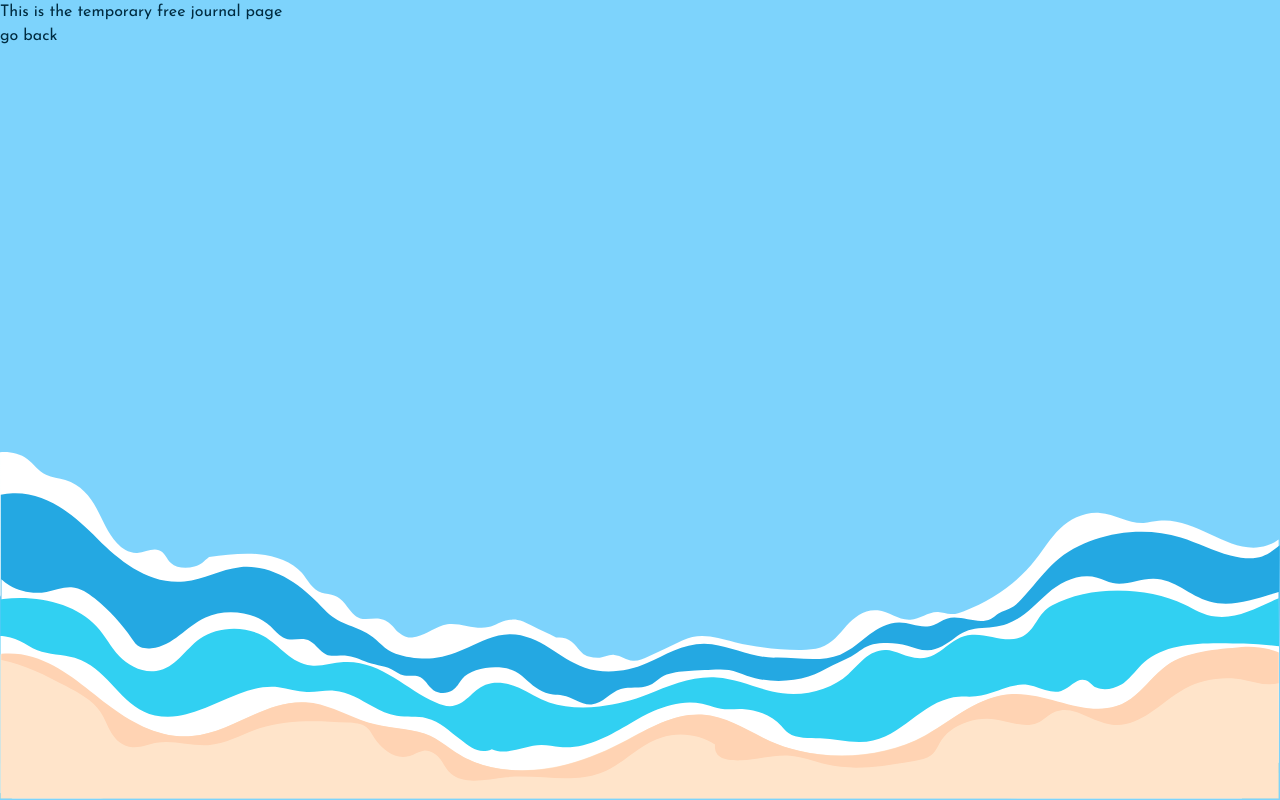
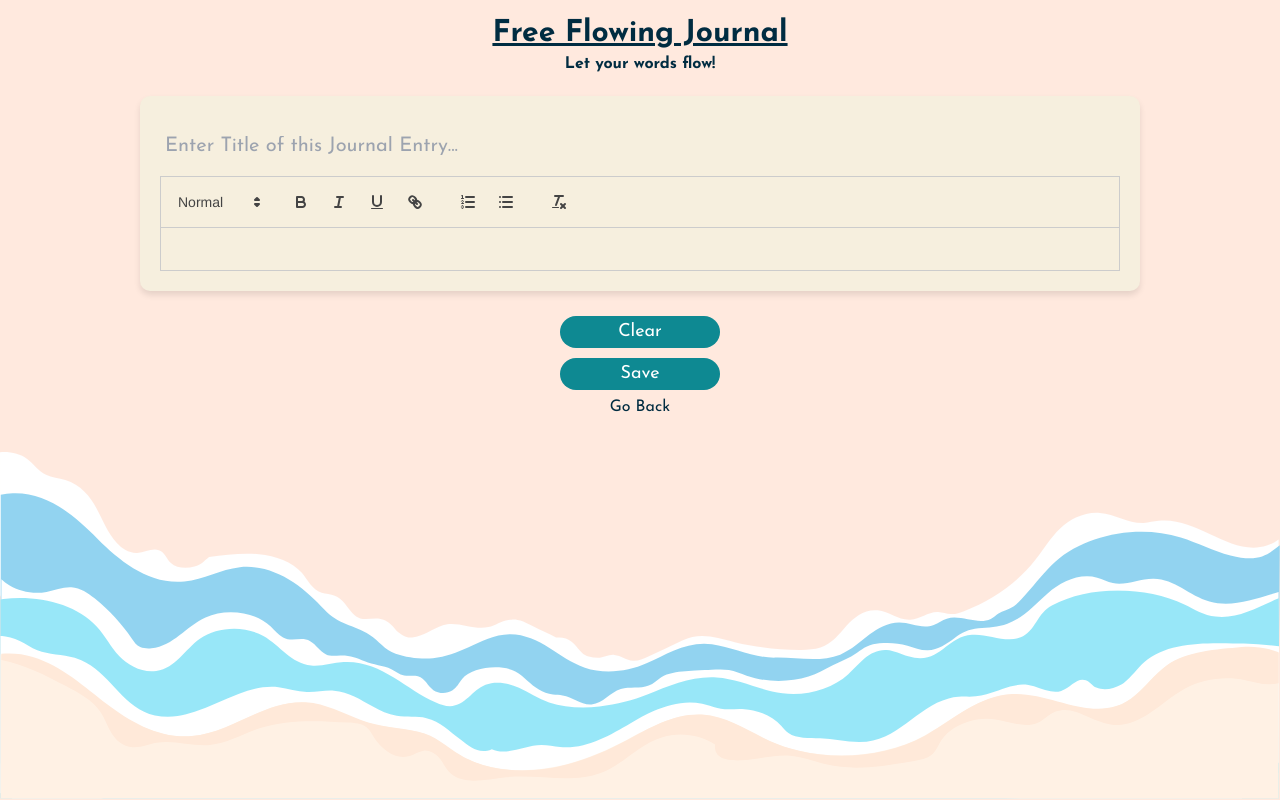
Before and after one commit to cherryontech/comet-cruisers-spring2024, a React (Create React App) app: page /free-journal in a window 1280 px wide. Built offline with nearby package versions, Linux system fonts and the light colour scheme.

Commit message:
freeJournalEdit

```diff
--- a/package.json
+++ b/package.json
@@ -9,6 +9,7 @@
     "react": "^18.2.0",
     "react-dom": "^18.2.0",
     "react-icons": "^5.1.0",
+    "react-quill": "^2.0.0",
     "react-router-dom": "^6.17.0",
     "react-scripts": "5.0.1",
     "reactjs-popup": "^2.0.6",
--- /dev/null
+++ b/src/MyComponent.jsx
@@ -0,0 +1,15 @@
+import React, { useState } from 'react';
+import ReactQuill from 'react-quill';
+import 'react-quill/dist/quill.snow.css';
+
+function MyComponent() {
+  const [value, setValue] = useState('');
+  var toolbarOptions = [['bold', 'italic'], ['link', 'image']];
+  const module = {
+    toolbar: toolbarOptions,
+  };
+
+  return <ReactQuill modules {module} theme="snow" value={value} onChange={setValue} />;
+}
+
+export default MyComponent;
--- a/src/pages/FreeJournal.js
+++ b/src/pages/FreeJournal.js
@@ -1,11 +1,70 @@
-import React from 'react';
+import React, { useState } from 'react';
 import { Link } from 'react-router-dom';
+import Button from '../js/Button.js';
+import ReactQuill from 'react-quill';
+import 'react-quill/dist/quill.snow.css';
 
 const FreeJournal = () => {
+  const fillerFunc = () => {
+    console.log('button test');
+  };
+
+  const clearFunc = () => {
+    console.log('Clearing the entry button');
+    setValue('');
+  };
+
+  const [value, setValue] = useState('');
+  const [title, setTitle] = useState('');
+
+  const handleTitleChange = (event) => {
+    setTitle(event.target.value); // Updates the title as the user types
+  };
+  const Font = ReactQuill.Quill.import('formats/font');
+  Font.whitelist = ['mirza', 'roboto'];
+  ReactQuill.Quill.register(Font, true);
+
   return (
-    <div>
-      <header>This is the temporary free journal page</header>
-      <Link to="/">go back</Link>
+    <div
+      className="journal-entry"
+      style={{ display: 'flex', flexDirection: 'column', alignItems: 'center' }}>
+      <h1 className="text-3xl font-bold underline" style={{ textAlign: 'center' }}>
+        Free Flowing Journal
+      </h1>
+      <h2 className="text-1xl font-bold" style={{ textAlign: 'center' }}>
+        Let your words flow!
+      </h2>
+
+      <div
+        style={{
+          backgroundColor: '#F6EFDE',
+          boxShadow: '0 4px 6px rgba(0,0,0,0.1)',
+          borderRadius: '10px',
+          width: '100%',
+          maxWidth: '1000px',
+          padding: '20px',
+          margin: '20px auto' // This will center the div and maintain 20px margin from top and bottom
+        }}>
+        <input
+          type="text"
+          value={title}
+          onChange={handleTitleChange}
+          placeholder="Enter Title of this Journal Entry..."
+          className="title-input"
+          style={{
+            width: '100%',
+            padding: '5px',
+            fontSize: '20px',
+            margin: '10px 0',
+            display: 'block',
+            backgroundColor: '#F6EFDE'
+          }}
+        />
+        <ReactQuill theme="snow" value={value} onChange={setValue} />
+      </div>
+      <Button type="button" name="clear" text="Clear" class="btn btn-primary" onclick={clearFunc} />
+      <Button type="button" name="save" text="Save" class="btn btn-primary" onclick={fillerFunc} />
+      <Link to="/">Go Back</Link>
     </div>
   );
 };
--- a/src/styles/main.css
+++ b/src/styles/main.css
@@ -194,6 +194,7 @@ Remove the inheritance of text transform in Edge and Firefox.
 button,
 select {
   text-transform: none;
+  margin: 5px;
 }
 
 /*
@@ -396,7 +397,7 @@ video {
 
 body{
   --tw-bg-opacity: 1;
-  background-color: rgb(125 211 252 / var(--tw-bg-opacity));
+  background-color: rgb(255 211 190 / var(--tw-bg-opacity));
   --tw-text-opacity: 1;
   color: rgb(0 44 65 / var(--tw-text-opacity));
 }
@@ -549,6 +550,9 @@ body{
 .font-bold{
   font-weight: 700;
 }
+.italic{
+  font-style: italic;
+}
 .underline{
   text-decoration-line: underline;
 }
```
Also changed, not shown: 1 other file (tests, documents, lock files or other folders).
